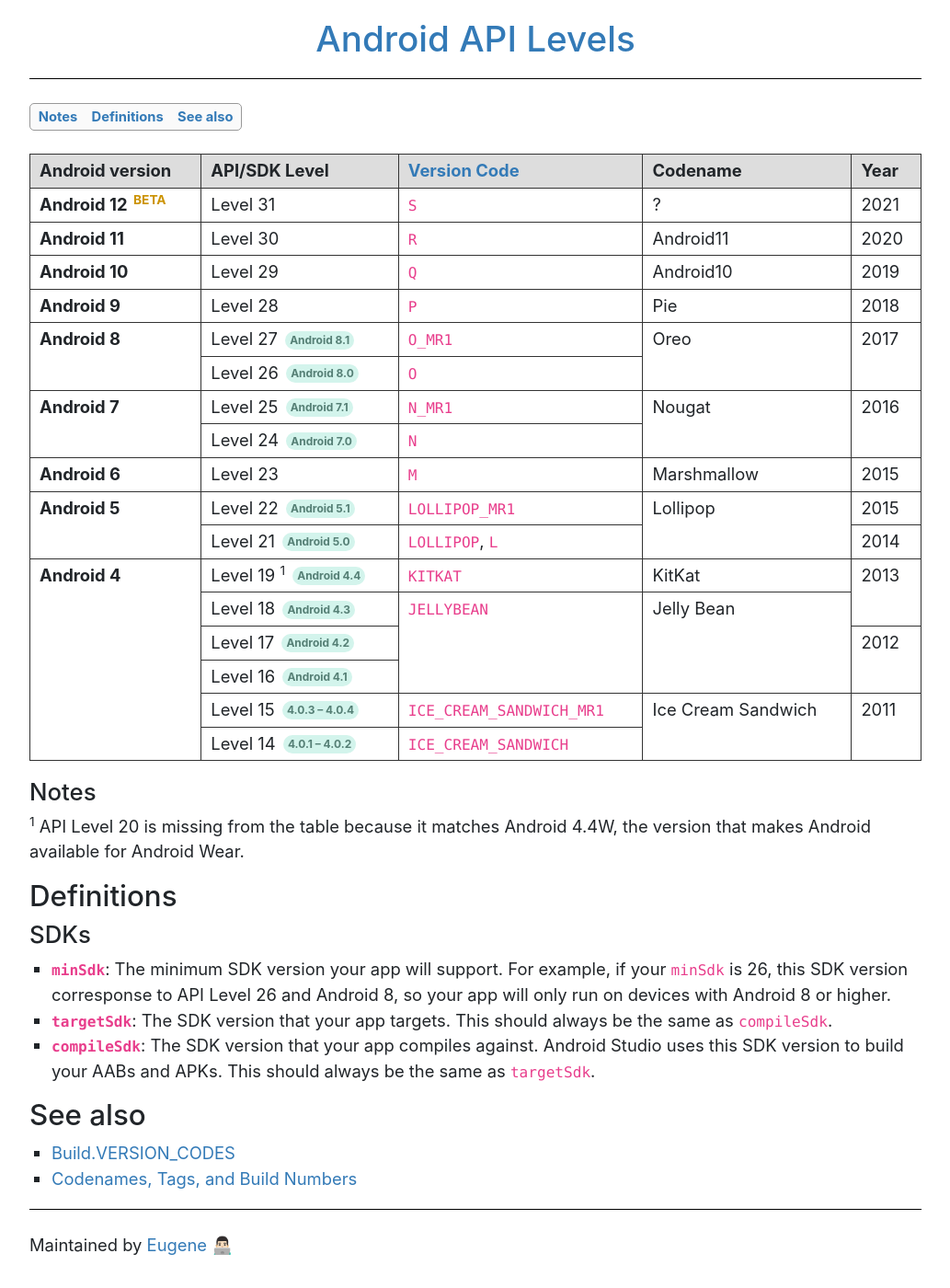
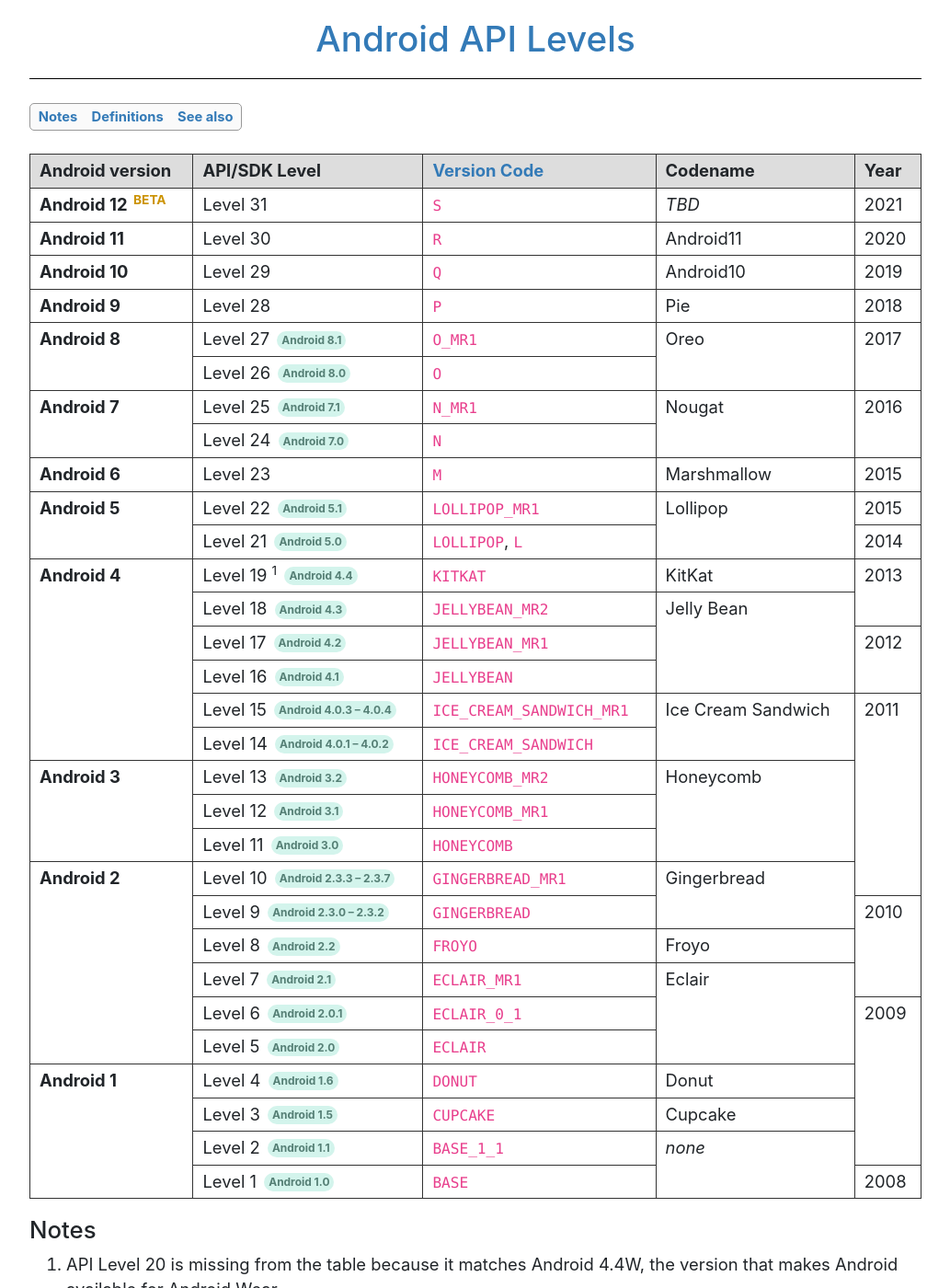
Before and after one commit to ebelinski/apilevels, a Jekyll site: the page built from index.md, in a window 1280 px wide and 1400 px high. Shown: the whole window at 92% size, without its empty margins (123-1156 px from the left). Built offline with Jekyll 4.4.1, drawn with Linux system fonts in a browser that asks for light colours.

Commit message:
Added remaining Andorid versions.

```diff
--- a/index.md
+++ b/index.md
@@ -20,7 +20,7 @@
     <td><b>Android 12 <sup class="beta">BETA</sup></b></td>
     <td>Level 31</td>
     <td><code>S</code></td>
-    <td>?</td>
+    <td><i>TBD</i></td>
     <td>2021</td>
   </tr>
   <tr>
@@ -94,31 +94,98 @@
   </tr>
   <tr>
     <td>Level 18 <span class="subversion">Android 4.3</span></td>
-    <td rowspan="3"><code>JELLYBEAN</code></td>
+    <td><code>JELLYBEAN_MR2</code></td>
     <td rowspan="3">Jelly Bean</td>
   </tr>
   <tr>
     <td>Level 17 <span class="subversion">Android 4.2</span></td>
+    <td><code>JELLYBEAN_MR1</code></td>
     <td rowspan="2">2012</td>
   </tr>
   <tr>
     <td>Level 16 <span class="subversion">Android 4.1</span></td>
+    <td><code>JELLYBEAN</code></td>
   </tr>
   <tr>
-    <td>Level 15 <span class="subversion">4.0.3 – 4.0.4</span></td>
+    <td>Level 15 <span class="subversion">Android 4.0.3 – 4.0.4</span></td>
     <td><code>ICE_CREAM_SANDWICH_MR1</code></td>
     <td rowspan="2">Ice Cream Sandwich</td>
-    <td rowspan="2">2011</td>
+    <td rowspan="6">2011</td>
   </tr>
   <tr>
-    <td>Level 14 <span class="subversion">4.0.1 – 4.0.2</span></td>
+    <td>Level 14 <span class="subversion">Android 4.0.1 – 4.0.2</span></td>
     <td><code>ICE_CREAM_SANDWICH</code></td>
+  </tr>
+  <tr>
+    <td rowspan="3"><b>Android 3</b></td>
+    <td>Level 13 <span class="subversion">Android 3.2</span></td>
+    <td><code>HONEYCOMB_MR2</code></td>
+    <td rowspan="3">Honeycomb</td>
+  </tr>
+  <tr>
+    <td>Level 12 <span class="subversion">Android 3.1</span></td>
+    <td><code>HONEYCOMB_MR1</code></td>
+  </tr>
+  <tr>
+    <td>Level 11 <span class="subversion">Android 3.0</span></td>
+    <td><code>HONEYCOMB</code></td>
+  </tr>
+  <tr>
+    <td rowspan="6"><b>Android 2</b></td>
+    <td>Level 10 <span class="subversion">Android 2.3.3 – 2.3.7</span></td>
+    <td><code>GINGERBREAD_MR1</code></td>
+    <td rowspan="2">Gingerbread</td>
+  </tr>
+  <tr>
+    <td>Level 9 <span class="subversion">Android 2.3.0 – 2.3.2</span></td>
+    <td><code>GINGERBREAD</code></td>
+    <td rowspan="3">2010</td>
+  </tr>
+  <tr>
+    <td>Level 8 <span class="subversion">Android 2.2</span></td>
+    <td><code>FROYO</code></td>
+    <td>Froyo</td>
+  </tr>
+  <tr>
+    <td>Level 7 <span class="subversion">Android 2.1</span></td>
+    <td><code>ECLAIR_MR1</code></td>
+    <td rowspan="3">Eclair</td>
+  </tr>
+  <tr>
+    <td>Level 6 <span class="subversion">Android 2.0.1</span></td>
+    <td><code>ECLAIR_0_1</code></td>
+    <td rowspan="5">2009</td>
+  </tr>
+  <tr>
+    <td>Level 5 <span class="subversion">Android 2.0</span></td>
+    <td><code>ECLAIR</code></td>
+  </tr>
+  <tr>
+    <td rowspan="4"><b>Android 1</b></td>
+    <td>Level 4 <span class="subversion">Android 1.6</span></td>
+    <td><code>DONUT</code></td>
+    <td>Donut</td>
+  </tr>
+  <tr>
+    <td>Level 3 <span class="subversion">Android 1.5</span></td>
+    <td><code>CUPCAKE</code></td>
+    <td>Cupcake</td>
+  </tr>
+  <tr>
+    <td>Level 2 <span class="subversion">Android 1.1</span></td>
+    <td><code>BASE_1_1</code></td>
+    <td rowspan="2"><i>none</i></td>
+  </tr>
+  <tr>
+    <td>Level 1 <span class="subversion">Android 1.0</span></td>
+    <td><code>BASE</code></td>
+    <td>2008</td>
   </tr>
 </table>
 
 ### Notes
 
-<p><sup>1</sup> API Level 20 is missing from the table because it matches Android 4.4W, the version that makes Android available for Android Wear.</p>
+1. API Level 20 is missing from the table because it matches Android 4.4W, the version that makes Android available for Android Wear.
 
 ## Definitions
 
```
